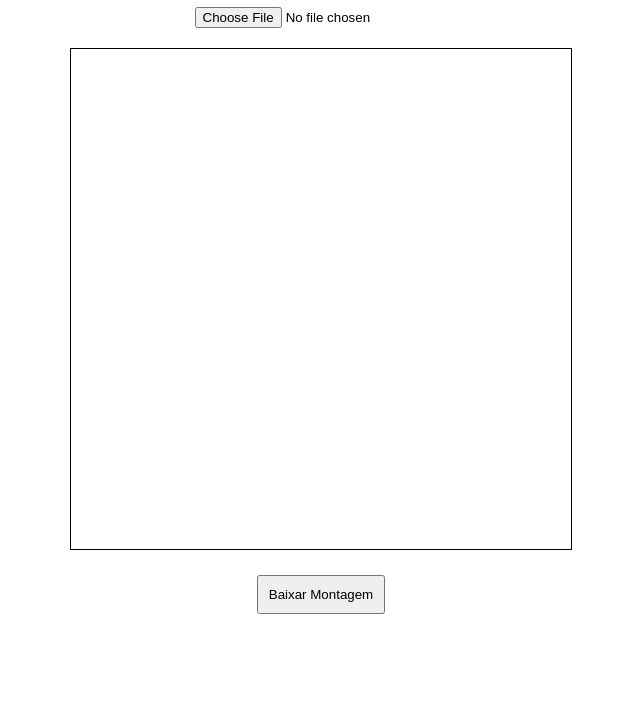
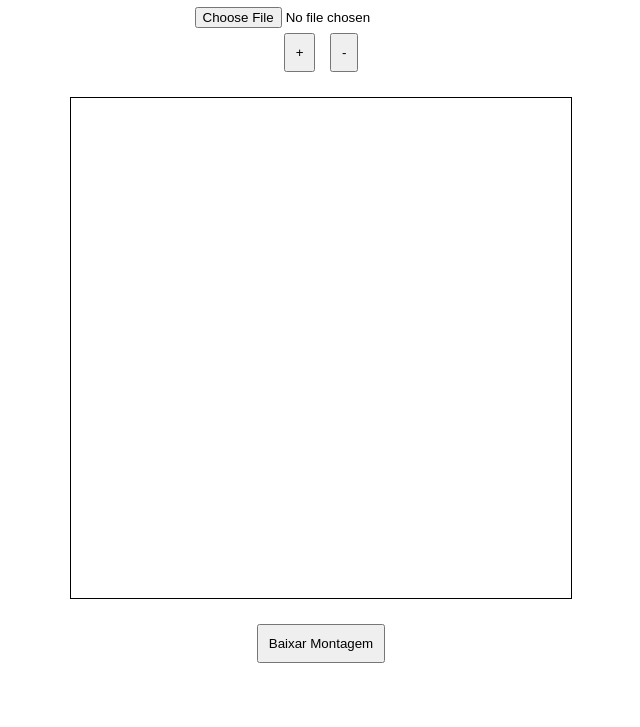
Before and after one commit to danignvs/arteefotomontagens, a plain HTML site: page montagem.html in a window 1280 px wide. Shown: the part 73-800 px from the top of the page, without its empty margins (319-959 px from the left). Drawn offline with Linux system fonts and the light colour scheme.

Commit message:
Update montagem.html

```diff
--- a/montagem.html
+++ b/montagem.html
@@ -10,6 +10,10 @@
 <body>
     <h1>Montagem de Foto</h1>
     <input type="file" id="fotoInput" accept="image/*">
+    <div class="controls">
+        <button id="zoomIn">+</button>
+        <button id="zoomOut">-</button>
+    </div>
     <canvas id="fotoCanvas" width="500" height="500"></canvas>
     <button id="downloadBtn">Baixar Montagem</button>
 </body>
```
